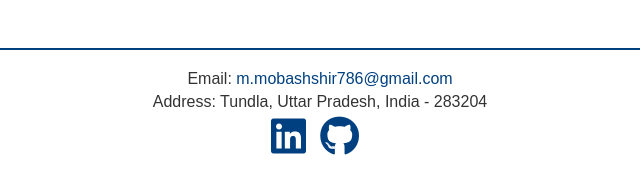
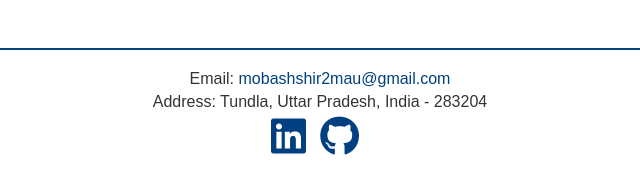
Before and after one commit to mobashshir005/mobashshir.github.io, a plain HTML site: page index.html in a window 1280 px wide. Shown: the part 2074-2268 px from the top of the page, 320-960 px from the left. Drawn offline with Linux system fonts and the light colour scheme.

Commit message:
Update index.html

```diff
--- a/index.html
+++ b/index.html
@@ -271,7 +271,7 @@
         <section id="contact">
             <h2>Contact</h2>
             <div class="contact-details">
-                <p>Email: <a href="mailto:m.mobashshir786@gmail.com">m.mobashshir786@gmail.com</a></p>
+                <p>Email: <a href="mailto:mobashshir2mau@gmail.com">mobashshir2mau@gmail.com</a></p>
                 <p>Address: Tundla, Uttar Pradesh, India - 283204</p>
                 <a class="github-icon" href="https://www.linkedin.com/in/mohammad-mobashshir-b1b82b193/"><i class="fa-brands fa-linkedin"></i></a>
                 <a class="github-icon" href="https://github.com/mobashshir005"><i class="fa-brands fa-github"></i></a>
```
